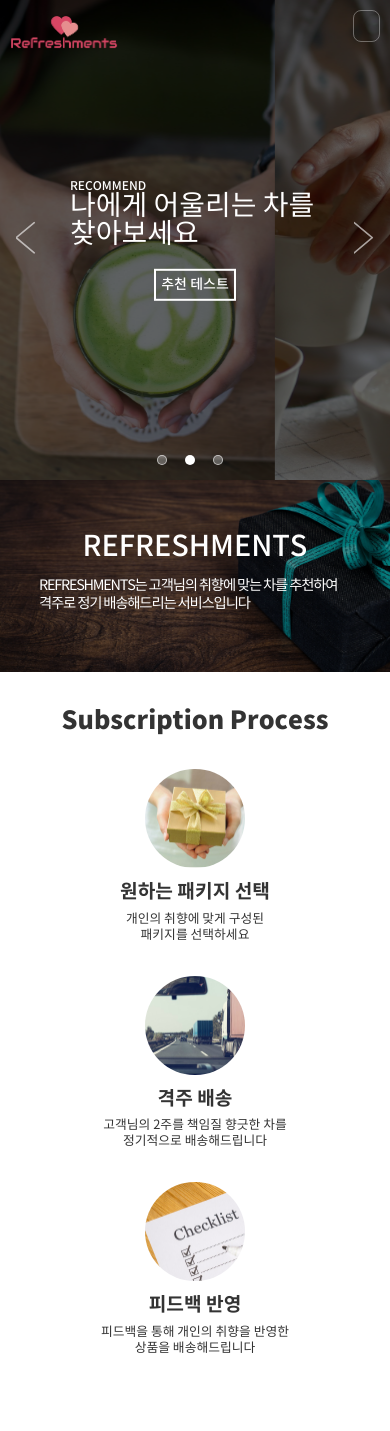
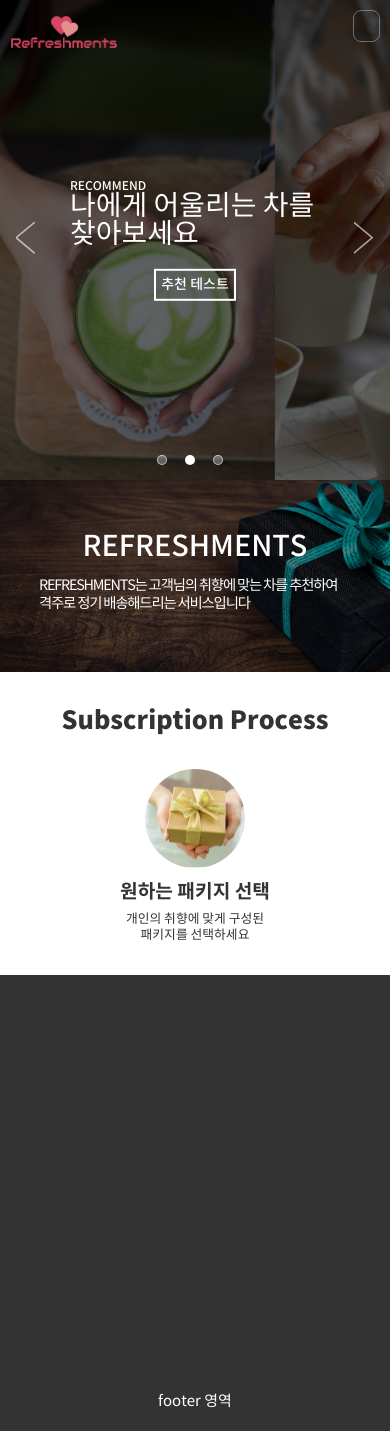
Before and after one commit to jo-narae/fretea, a Vue app: page /#/ in a window 390 px wide. Before the commit the page ends 1389 px from the top, so only its background shows below. Built offline with nearby package versions, Linux system fonts and the light colour scheme; some icons are missing.

Commit message:
footer 영역 추가

```diff
--- a/src/assets/style/common.scss
+++ b/src/assets/style/common.scss
@@ -40,16 +40,24 @@ body {
 	z-index: -2;
 }
 .main-content {
-	position: absolute;
 	margin-top: 0px;
 	transform: translateY(0%);
+}
+.footer {
+	position: relative;
+	bottom: 0;
+	left: 0;
+	right: 0;
+	color: white;
+	margin-top: 30px;
+	padding: 20px;
+	background-color: $font_base_color;
 }
 @media (max-width: 486px) {
 	.content {
 		margin-top: 54px;
 	}
 	.main-content {
-		position: absolute;
 		margin-top: 0px;
 		transform: translateY(0%);
 	}
--- a/src/assets/style/main.scss
+++ b/src/assets/style/main.scss
@@ -51,10 +51,10 @@ div[role="process"] {
 		font-size: 0.9rem;
 	}
 	.step-content {
+		height: 18rem;
 		.step-box {
 			display: inline-block;
 			position: relative;
-			display: inline-block;
 			float: left;
 			width: 33%;
 			height: 100%;
@@ -96,6 +96,7 @@ div[role="process"] {
 			font-size: 0.8rem;
 		}
 		.step-content {
+			height: 11rem;
 			.step-box {
 				display: inline-block;
 				min-width: 12rem;
--- a/src/assets/style/navigation.scss
+++ b/src/assets/style/navigation.scss
@@ -20,7 +20,6 @@
 		li {
 			display: inline-block;
 			position: relative;
-			font-weight: 500;
 			padding-right: 14px;
 			&:after {
 				content: "|";
--- /dev/null
+++ b/src/components/layout/FooterLayer.vue
@@ -0,0 +1,11 @@
+<template>
+  <div class="footer">
+    footer 영역
+  </div>
+</template>
+
+<script>
+export default {
+  name: 'footer-layer',
+}
+</script>
--- a/src/components/layout/Layout.vue
+++ b/src/components/layout/Layout.vue
@@ -1,17 +1,20 @@
 <template>
   <div>
-    <navigation></navigation>
+    <navigation-layer></navigation-layer>
     <router-view></router-view>
+    <footer-layer></footer-layer>
   </div>
 </template>
 
 <script>
-import Navigation from '@/components/layout/Navigation.vue'
+import NavigationLayer from '@/components/layout/NavigationLayer.vue'
+import FooterLayer from '@/components/layout/FooterLayer.vue'
 
 export default {
   name: 'layout',
   components: {
-    Navigation,
+    NavigationLayer,
+    FooterLayer,
   },
 }
 </script>
--- a/src/components/layout/Navigation.vue
+++ b/src/components/layout/NavigationLayer.vue
@@ -24,7 +24,7 @@
 import SubNavigation from '@/components/layout/SubNavigation.vue'
 
 export default {
-  name: 'navigation',
+  name: 'navigation-layer',
   components: {
     SubNavigation,
   },
```
